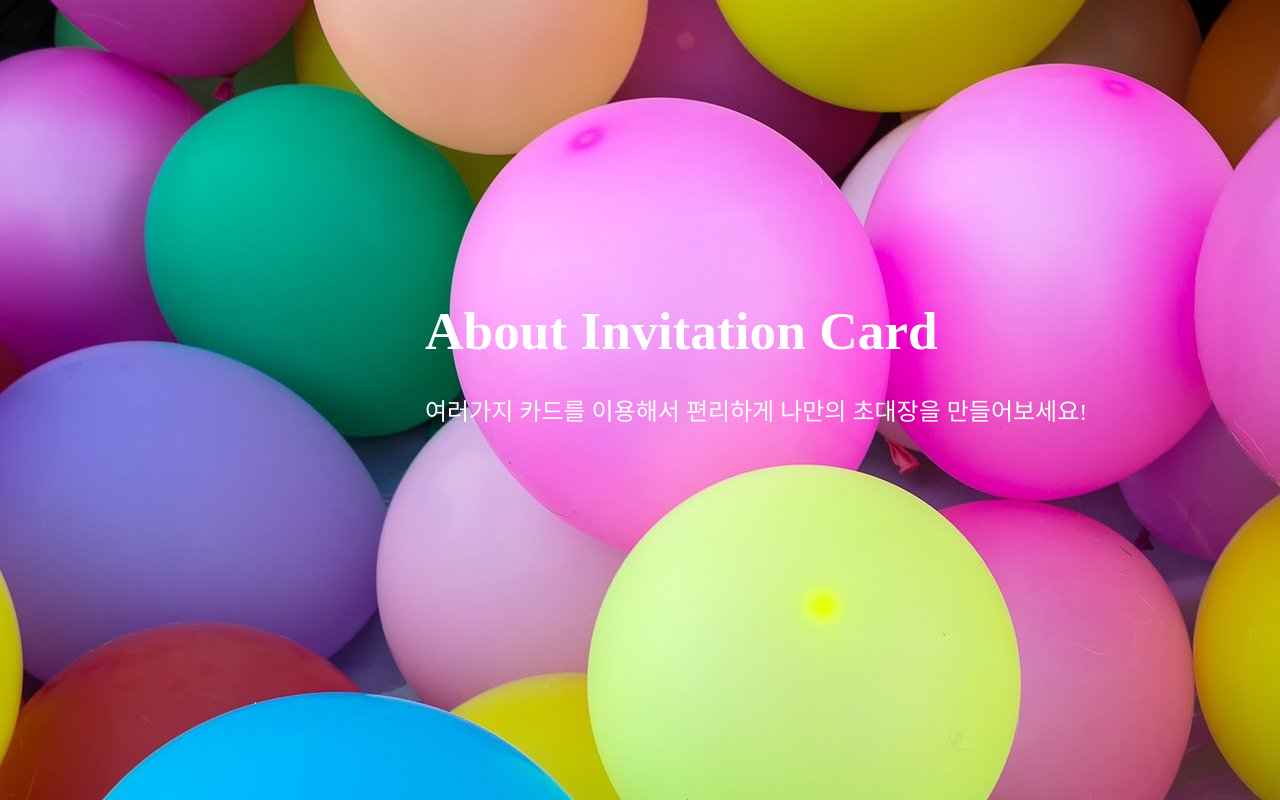
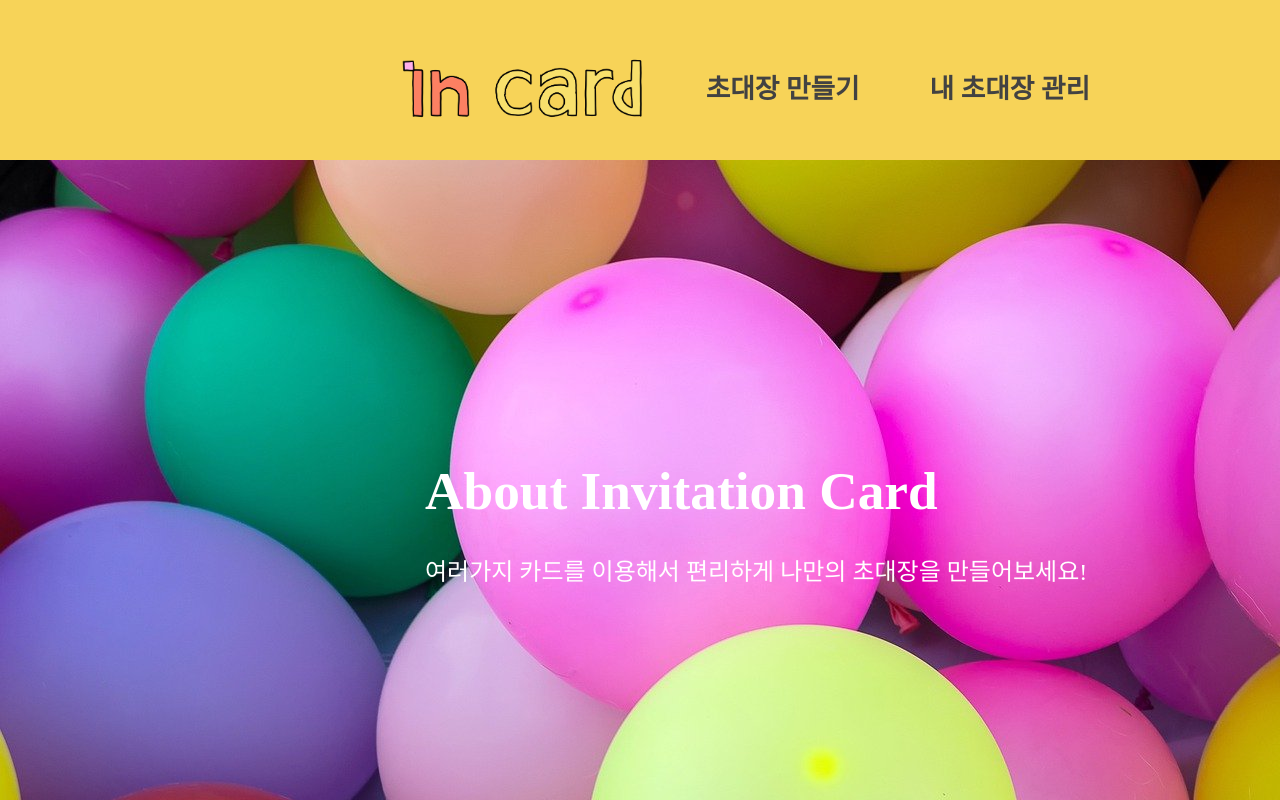
Before and after one commit to Opera1122/incard-frontend, a React (Create React App) app: page / in a window 1280 px wide. Shown: the top 800 px of the page. Built offline with nearby package versions, Linux system fonts and the light colour scheme.

Commit message:
feat : 헤더, 푸터 렌더링

```diff
--- /dev/null
+++ b/src/Footer.css
@@ -0,0 +1,17 @@
+@charset "utf-8";
+
+#wrapper {
+    width:1920px;
+    margin:auto
+}
+footer {
+    width: 1920px;
+    height: 100px;
+    float:left;
+    margin: 0px 0px 0px 0px;
+    padding:40px 0px 0px 0px;
+    text-align: center;
+    background-color:#2E2E2E;
+    color:white;
+    font-size:14pt;
+}
--- /dev/null
+++ b/src/Footer.js
@@ -0,0 +1,14 @@
+import React from "react";
+import "./Footer.css";
+
+function Footer() {
+  return (
+    <div id="wrapper">
+		<footer>
+			(C) 2022 이용민, 김산하, 조성민, 임채성 all rights reserved.
+		</footer>
+	</div>
+  );
+}
+
+export default Footer;
--- /dev/null
+++ b/src/Header.css
@@ -0,0 +1,48 @@
+@charset "utf-8";
+
+* {
+    margin:0px;
+    padding:0px;
+}
+#wrapper {
+    background-color:#F7D358;
+    width:1920px;
+    height:160px;
+    margin:auto;
+}
+header {
+    width:1280px;
+    margin:auto;
+}
+a {
+    text-decoration:none;
+}
+nav {
+    list-style-type:none;
+    list-style-position:inside;
+    float:right;
+}
+nav li{
+    float:left;
+    font-size:14pt;
+    font-weight:bold;
+    color:#424242;
+    margin:10px;
+    padding:10px 15px 0px 0px;
+}
+#topMenu{
+    list-style-type:none;
+    float:right;
+    padding:0px 500px 0px 0px;
+}
+#topMenu img {
+    float:left;
+}
+#topMenu li{
+    float:left;
+    font-size:20pt;
+    font-weight:bold;
+    color:#424242;
+    margin:10px;
+    padding:0px 0px 0px 50px;
+}
--- /dev/null
+++ b/src/Header.js
@@ -0,0 +1,22 @@
+import React from "react";
+import "./Header.css";
+
+function Header() {
+  return (
+    <div id="wrapper">
+		<header id="leftContents">
+			<nav>
+				<a href="login.jsp"><li>로그인</li></a>
+				<a href="signUp.jsp"><li>회원가입</li></a>
+			</nav>
+			<ul id="topMenu">
+				<a href="index.jsp"><img src={require('./images/logo/로고.png')} width="250px"/></a>
+				<a href="#makeCard"><li>초대장 만들기</li></a>
+				<a href=""><li>내 초대장 관리</li></a>
+			</ul>
+		</header>
+	</div>
+  );
+}
+
+export default Header;
--- a/src/Home.js
+++ b/src/Home.js
@@ -1,9 +1,12 @@
 import React from "react";
 import "./Home.css";
+import Header from './Header';
+import Footer from './Footer';
 
 function Home() {
     return (
 	    <div id="wrapper">
+			<Header />
 			<div id="introBackground">
 				<div id="intro">
 					<h1>About Invitation Card</h1>
@@ -27,6 +30,7 @@ function Home() {
 					</section>
 				</div>
 			</div>
+			<Footer />
 		</div>
     );
   }
```
Also changed, not shown: public/logo192.png (deleted), public/logo512.png (deleted).
